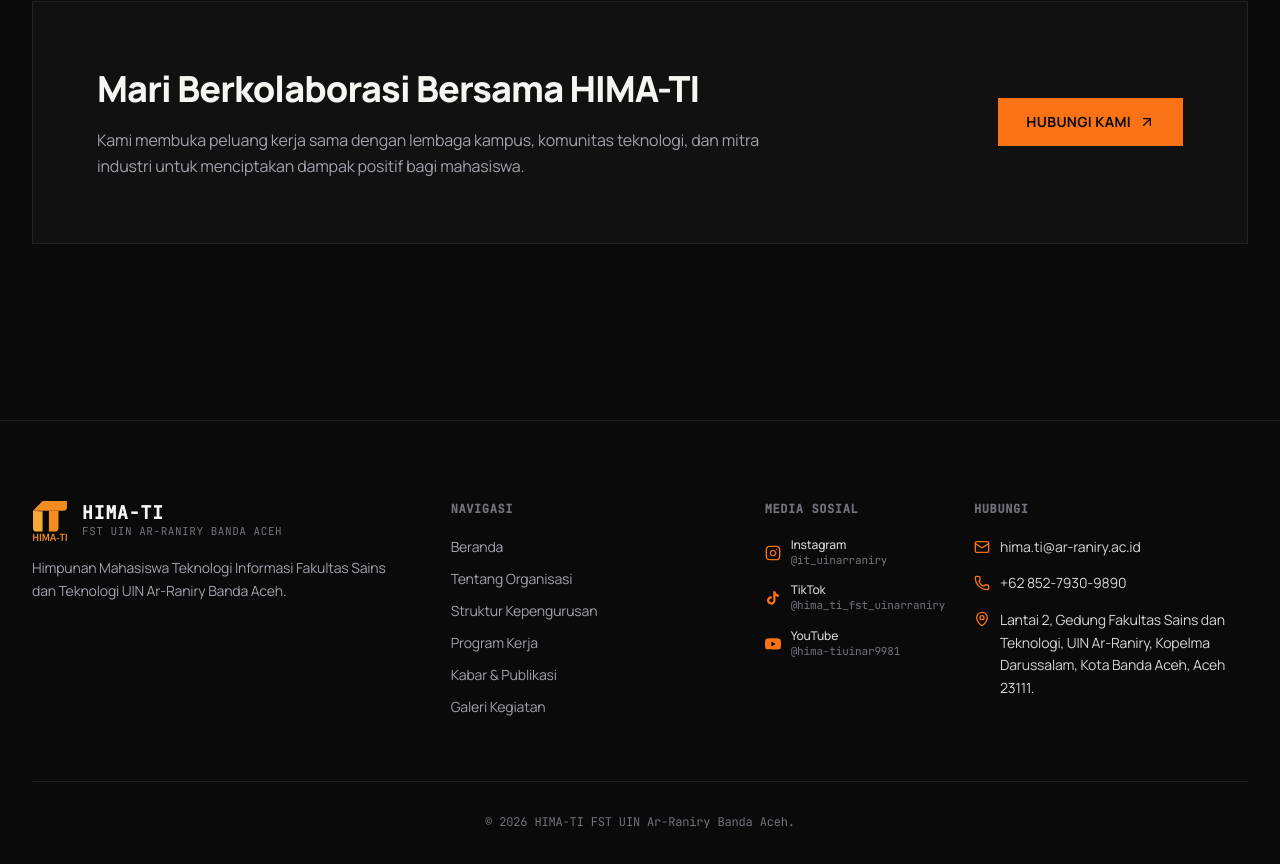
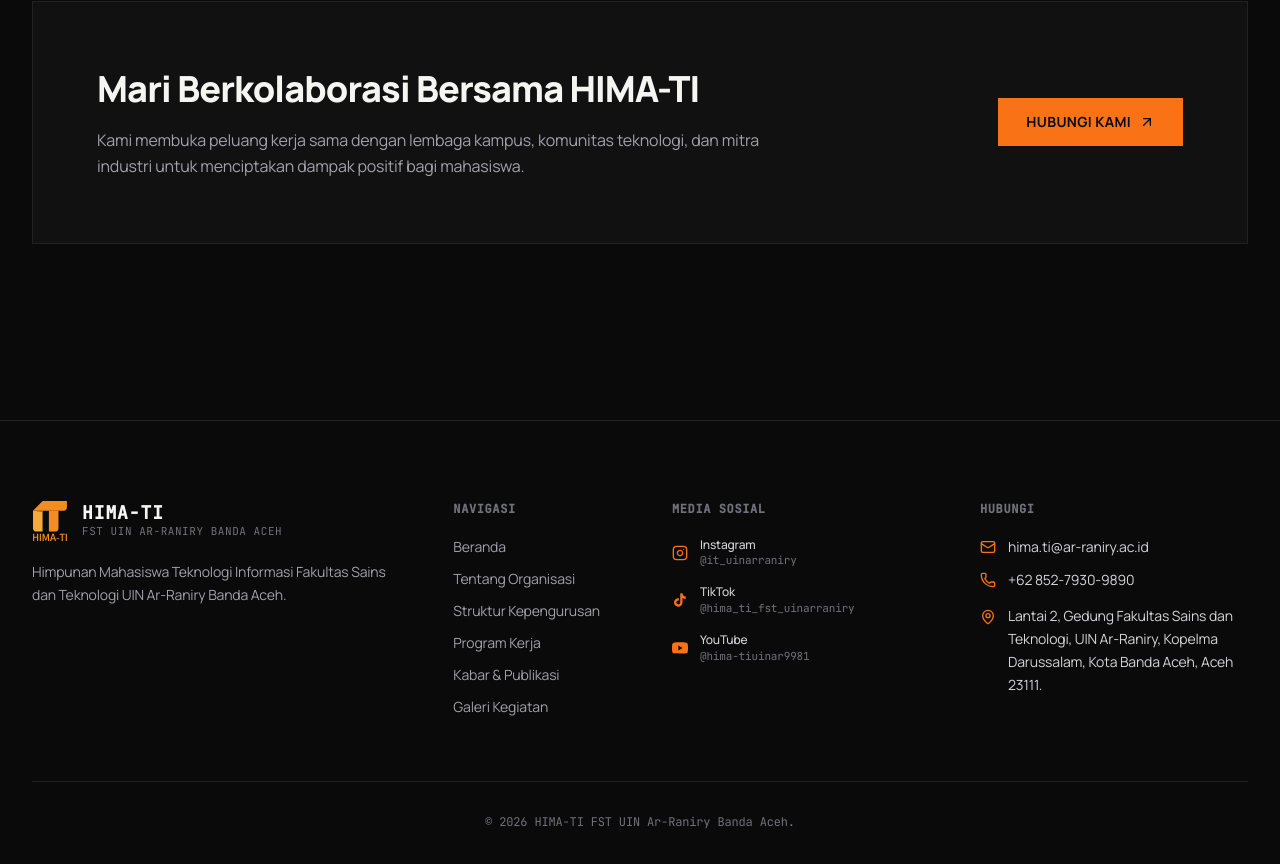
Before and after one commit to dimasrwan/WEBSITE-HIMA-TI, a Next.js app: page / in a window 1280 px wide. Shown: the part 3754-4618 px from the top of the page. Built offline with nearby package versions, Linux system fonts and the light colour scheme.

Commit message:
refactor: optimize footer column layout, spacing, and typography balance

```diff
--- a/src/components/layout/Footer.tsx
+++ b/src/components/layout/Footer.tsx
@@ -84,11 +84,11 @@
   return (
     <footer className="bg-[#0A0A0A] border-t border-[#222225] pt-16 sm:pt-20 pb-12 mt-20 sm:mt-24">
       <Container size="xl">
-        <div className="grid grid-cols-1 md:grid-cols-2 lg:grid-cols-12 gap-10 lg:gap-10 pb-12 sm:pb-16">
+        <div className="grid grid-cols-1 md:grid-cols-2 lg:grid-cols-12 gap-10 lg:gap-8 xl:gap-12 pb-14 sm:pb-16 items-start">
           {/* Kolom 1: Identitas HIMA-TI (4 cols) */}
-          <div className="lg:col-span-4 flex flex-col items-start">
-            <Link href="/" className="flex items-center gap-3.5 group mb-4">
-              <div className="relative w-9 h-10 transition-transform duration-200 group-hover:scale-105">
+          <div className="lg:col-span-4 flex flex-col items-start pr-0 lg:pr-4">
+            <Link href="/" className="flex items-center gap-3.5 group mb-5">
+              <div className="relative w-9 h-10 transition-transform duration-200 group-hover:scale-105 shrink-0">
                 <Image
                   src="/logo.svg"
                   alt="Logo Resmi HIMA-TI"
@@ -111,8 +111,8 @@
             </p>
           </div>
 
-          {/* Kolom 2: NAVIGASI (2.5 cols -> 3 cols) */}
-          <div className="lg:col-span-3 flex flex-col">
+          {/* Kolom 2: NAVIGASI (2 cols) */}
+          <div className="lg:col-span-2 flex flex-col">
             <span className="text-xs font-mono text-[#71717A] uppercase tracking-wider block mb-5 font-semibold">
               NAVIGASI
             </span>
@@ -130,12 +130,12 @@
             </ul>
           </div>
 
-          {/* Kolom 3: MEDIA SOSIAL (2.5 cols -> 2 cols) */}
-          <div className="lg:col-span-2 flex flex-col">
+          {/* Kolom 3: MEDIA SOSIAL (3 cols) */}
+          <div className="lg:col-span-3 flex flex-col pl-0 lg:pl-2">
             <span className="text-xs font-mono text-[#71717A] uppercase tracking-wider block mb-5 font-semibold">
               MEDIA SOSIAL
             </span>
-            <ul className="space-y-3.5 text-sm">
+            <ul className="space-y-4 text-sm">
               {SOCIAL_ITEMS.map((item) => {
                 const IconComponent = item.icon;
                 return (
@@ -144,14 +144,14 @@
                       href={item.href}
                       target="_blank"
                       rel="noopener noreferrer"
-                      className="group inline-flex items-center gap-2.5 text-[#A1A1AA] hover:text-[#F97316] transition-colors"
+                      className="group inline-flex items-center gap-3 text-[#A1A1AA] hover:text-[#F97316] transition-colors"
                     >
                       <IconComponent className="w-4 h-4 text-[#F97316] shrink-0 transition-transform group-hover:scale-110" />
                       <div className="flex flex-col">
-                        <span className="text-xs font-medium text-[#D4D4D8] group-hover:text-[#F97316] transition-colors">
+                        <span className="text-xs font-medium text-[#D4D4D8] group-hover:text-[#F97316] transition-colors leading-snug">
                           {item.name}
                         </span>
-                        <span className="text-[11px] font-mono text-[#71717A] group-hover:text-[#F97316]/80 transition-colors">
+                        <span className="text-[11px] font-mono text-[#71717A] group-hover:text-[#F97316]/80 transition-colors leading-snug">
                           {item.username}
                         </span>
                       </div>
@@ -167,37 +167,37 @@
             <span className="text-xs font-mono text-[#71717A] uppercase tracking-wider block mb-5 font-semibold">
               HUBUNGI
             </span>
-            <div className="space-y-4 text-sm text-[#A1A1AA]">
+            <div className="space-y-3.5 text-sm text-[#A1A1AA]">
               {/* Email */}
-              <div className="flex items-start gap-2.5">
+              <div className="flex items-start gap-3">
                 <Mail className="w-4 h-4 text-[#F97316] shrink-0 mt-0.5" />
                 <a
                   href={`mailto:${ORG_INFO.email}`}
-                  className="text-[#D4D4D8] hover:text-[#F97316] transition-colors break-all"
+                  className="text-[#D4D4D8] hover:text-[#F97316] transition-colors break-all leading-snug"
                 >
                   {ORG_INFO.email}
                 </a>
               </div>
 
               {/* Telepon */}
-              <div className="flex items-start gap-2.5">
+              <div className="flex items-start gap-3">
                 <Phone className="w-4 h-4 text-[#F97316] shrink-0 mt-0.5" />
                 <a
                   href={`tel:${ORG_INFO.phone}`}
-                  className="text-[#D4D4D8] hover:text-[#F97316] transition-colors"
+                  className="text-[#D4D4D8] hover:text-[#F97316] transition-colors leading-snug"
                 >
                   {ORG_INFO.phone}
                 </a>
               </div>
 
               {/* Lokasi */}
-              <div className="flex items-start gap-2.5">
-                <MapPin className="w-4 h-4 text-[#F97316] shrink-0 mt-0.5" />
+              <div className="flex items-start gap-3 pt-0.5">
+                <MapPin className="w-4 h-4 text-[#F97316] shrink-0 mt-1" />
                 <a
                   href="https://maps.google.com/?q=Fakultas+Sains+dan+Teknologi+UIN+Ar-Raniry+Banda+Aceh"
                   target="_blank"
                   rel="noopener noreferrer"
-                  className="text-[#D4D4D8] hover:text-[#F97316] transition-colors leading-relaxed"
+                  className="text-[#D4D4D8] hover:text-[#F97316] transition-colors leading-relaxed text-xs sm:text-sm"
                 >
                   Lantai 2, Gedung Fakultas Sains dan Teknologi, UIN Ar-Raniry, Kopelma Darussalam, Kota Banda Aceh, Aceh 23111.
                 </a>
```
